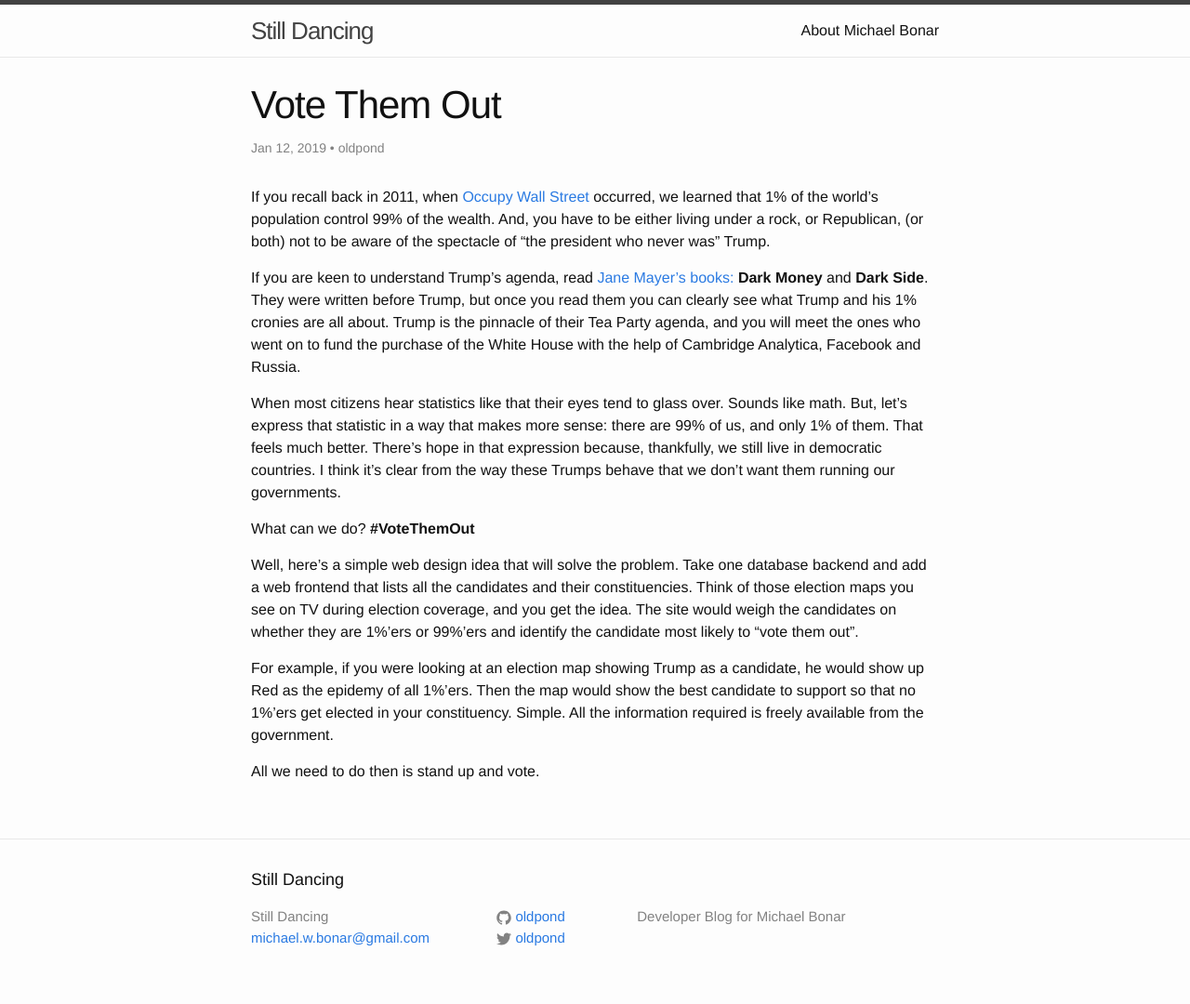
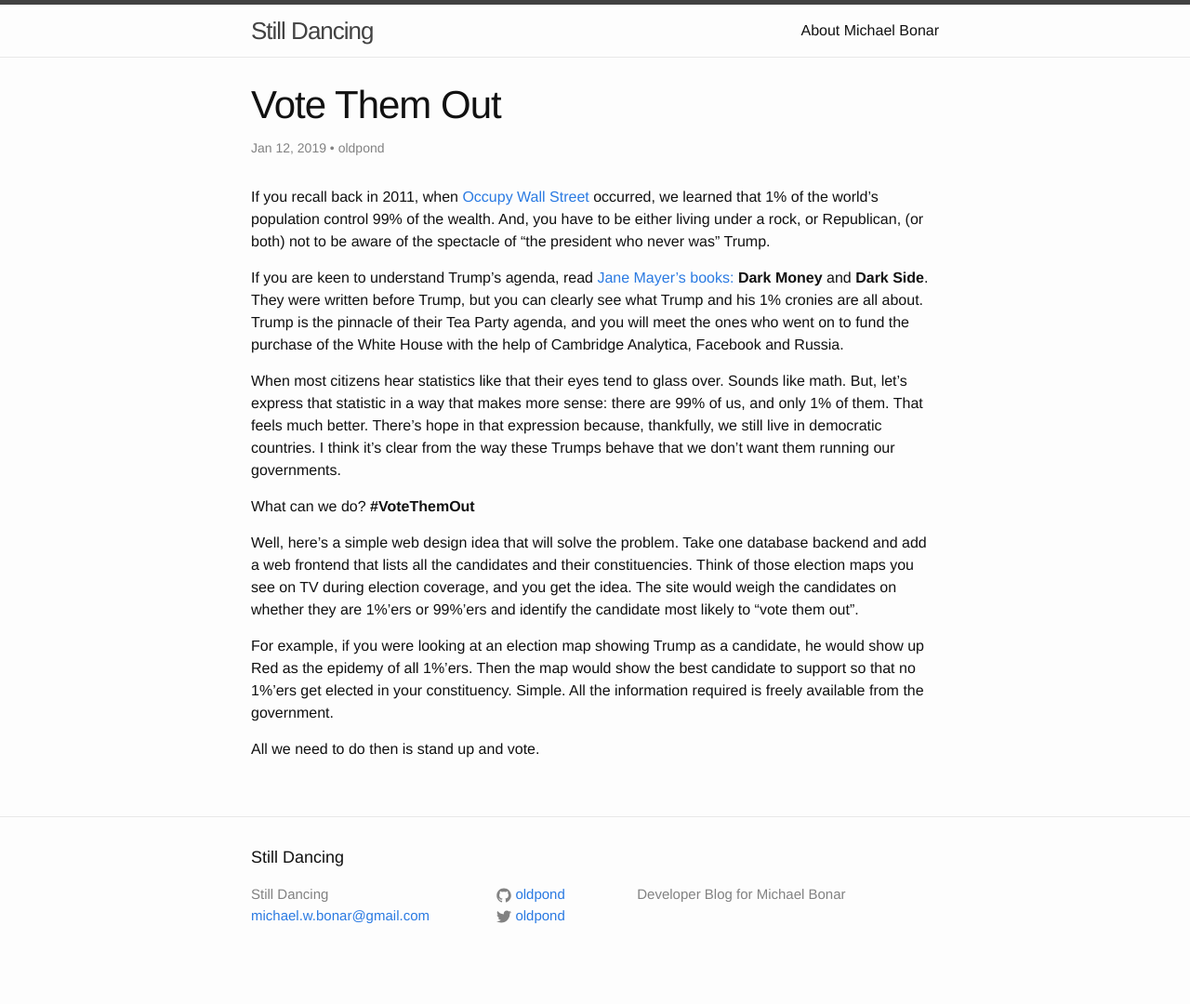
Before and after one commit to oldpond/oldpond.github.io, a Jekyll site: the page built from _posts/2019-01-12-Vote-Them-Out.md, in a window 1280 px wide. Shown: the whole page at 93% size. Built offline with Jekyll 4.4.1, drawn with Linux system fonts in a browser that asks for light colours; after the commit the page ends 1056 px from its top, so only the background shows below that.

Commit message:
minor changes

```diff
--- a/_posts/2019-01-12-Vote-Them-Out.md
+++ b/_posts/2019-01-12-Vote-Them-Out.md
@@ -9,7 +9,7 @@ categories: [Ideas, Politics]
 If you recall back in 2011, when <a href="https://en.wikipedia.org/wiki/Occupy_Wall_Street#%22We_are_the_99%%22">Occupy Wall Street</a> occurred, we learned that 1% of the world's population control 99% of the wealth. And, you have to be either living under a rock, or Republican, (or both) not to be aware of the spectacle of "the president who never was" Trump.
 
 If you are keen to understand Trump's agenda, read
-<a href="hhttps://en.wikipedia.org/wiki/Jane_Mayer">Jane Mayer's books: </a><strong>Dark Money</strong> and <strong>Dark Side</strong>.  They were written before Trump, but once you read them you can clearly see what Trump and his 1% cronies are all about.  Trump is the pinnacle of their Tea Party agenda, and you will meet the ones who went on to fund the purchase of the White House with the help of Cambridge Analytica, Facebook and Russia.
+<a href="hhttps://en.wikipedia.org/wiki/Jane_Mayer">Jane Mayer's books: </a><strong>Dark Money</strong> and <strong>Dark Side</strong>.  They were written before Trump, but you can clearly see what Trump and his 1% cronies are all about.  Trump is the pinnacle of their Tea Party agenda, and you will meet the ones who went on to fund the purchase of the White House with the help of Cambridge Analytica, Facebook and Russia.
 
 When most citizens hear statistics like that their eyes tend to glass over.  Sounds like math.  But, let's express that statistic in a way that makes more sense:  there are 99% of us, and only 1% of them.  That feels much better.  There's hope in that expression because, thankfully, we still live in democratic countries.  I think it's clear from the way these Trumps behave that we don't want them running our governments.
 
```
